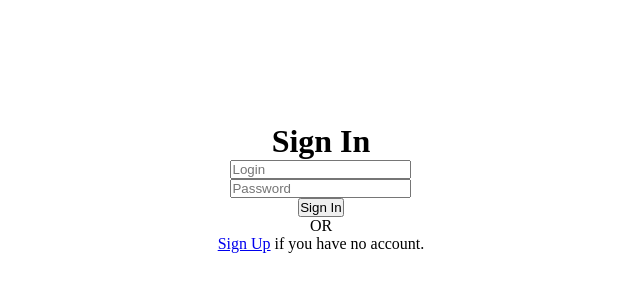
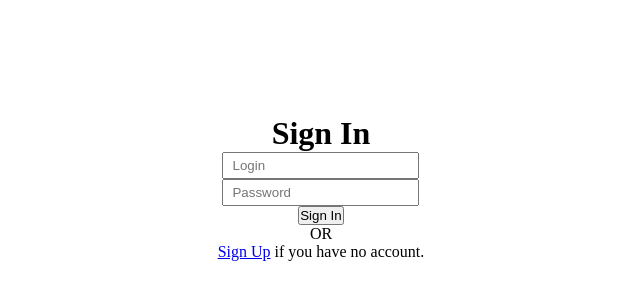
Before and after one commit to 16artemiy16/twittor, a Vue app in the folder twittor-front-2/: page /sign-in in a window 1280 px wide. Shown: the part 212-512 px from the top of the page, without its empty margins (319-959 px from the left). Built offline with nearby package versions, Linux system fonts and the light colour scheme; no server answers.

Commit message:
Create ui-kit plugin

```diff
--- a/twittor-front-2/src/main.ts
+++ b/twittor-front-2/src/main.ts
@@ -2,8 +2,10 @@ import { createApp } from 'vue'
 import App from './App.vue'
 import router from './router'
 import { createPinia } from 'pinia';
+import uiPlugin from '@/plugins/ui-kit';
 
 createApp(App)
   .use(router)
   .use(createPinia())
+  .use(uiPlugin)
   .mount('#app')
--- /dev/null
+++ b/twittor-front-2/src/plugins/ui-kit/components/ui-btn.vue
@@ -0,0 +1,11 @@
+<template>
+  <button class="ui-btn">
+    <slot />
+  </button>
+</template>
+
+<style lang="scss">
+.ui-btn {
+
+}
+</style>
--- /dev/null
+++ b/twittor-front-2/src/plugins/ui-kit/components/ui-input.vue
@@ -0,0 +1,9 @@
+<template>
+  <input class="ui-input" />
+</template>
+
+<style lang="scss">
+.ui-input {
+  padding: 0.25rem 0.5rem;
+}
+</style>
--- /dev/null
+++ b/twittor-front-2/src/plugins/ui-kit/index.ts
@@ -0,0 +1,22 @@
+import { App, Component } from 'vue';
+import UiInput from './components/ui-input.vue';
+import UiBtn from './components/ui-btn.vue';
+
+// Global components. Should be loaded on module registration.
+const globalComponents: Record<string, Component> = {
+  'ui-input': UiInput,
+  'ui-btn': UiBtn
+};
+
+/**
+ * Plugin provides the common UI kit.
+ */
+const uiPlugin = (app: App): void => {
+  Object
+    .entries<Component>(globalComponents)
+    .forEach(([name, c]) => {
+      app.component(name, c)
+    })
+}
+
+export default uiPlugin;
--- a/twittor-front-2/src/views/SignInPage.vue
+++ b/twittor-front-2/src/views/SignInPage.vue
@@ -24,9 +24,9 @@ export default defineComponent({
   <div class="page">
     <h1 class="title">Sign In</h1>
     <form class="form" @submit.prevent="signIn(login, password)">
-      <input v-model.lazy="login" type="text" placeholder="Login" class="form__login" />
-      <input v-model.lazy="password" type="password" placeholder="Password" class="form__pass" />
-      <button class="form__submit">Sign In</button>
+      <ui-input v-model.lazy="login" type="text" placeholder="Login" class="form__login" />
+      <ui-input v-model.lazy="password" type="password" placeholder="Password" class="form__pass" />
+      <ui-btn class="form__submit">Sign In</ui-btn>
       <div class="or">OR</div>
       <div class="signup-invite">
         <router-link to="sign-up" class="signup-invite__link">Sign Up</router-link>
```
Also changed, not shown: 1 other file (tests, documents, lock files or other folders).
